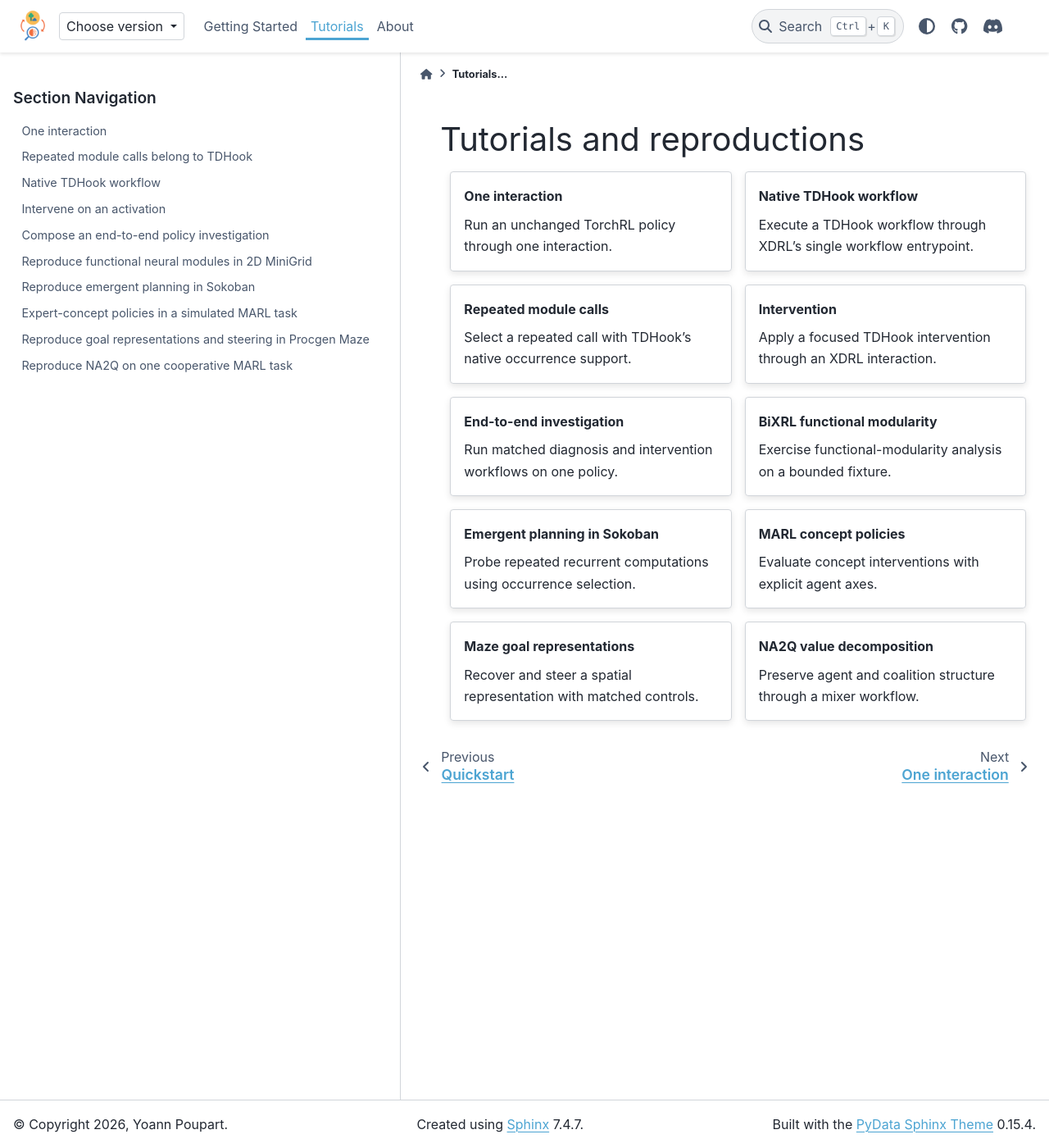
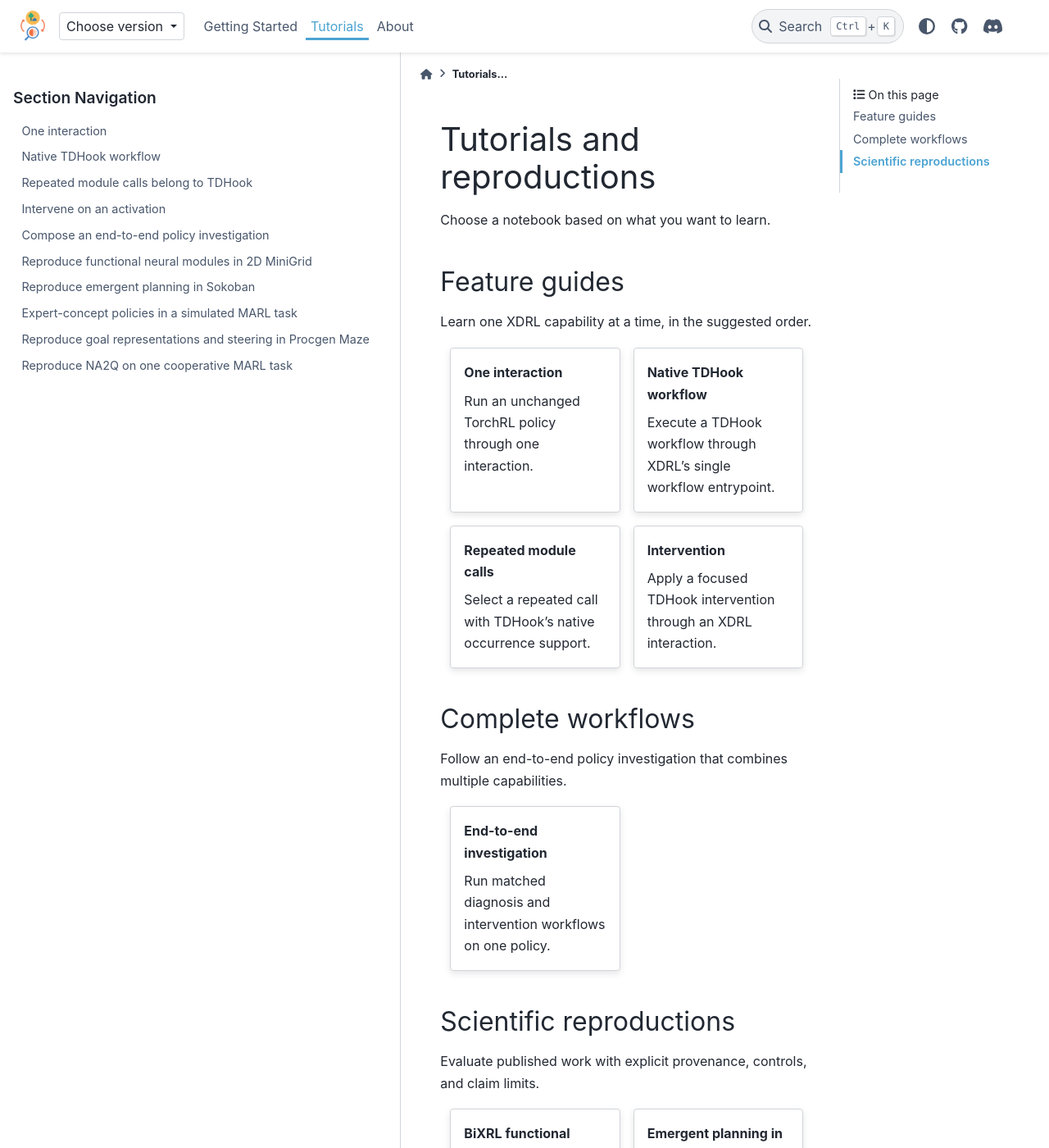
Before and after one commit to Xmaster6y/xdrl, a Sphinx documentation site: the page built from docs/source/tutorials.rst, in a window 1280 px wide and 1400 px high. Shown: the whole window at 82% size. Built offline with Sphinx 7.4.7 and the PyData theme 0.15.4, drawn with Linux system fonts in a browser that asks for light colours; pages that are not in the unit, such as notebooks, are missing from menus; comment, search, counter and statistics services are not loaded.

Commit message:
docs: group notebooks by learning intent (#82)
* docs: group notebooks by learning intent

* docs: tighten notebook gallery copy

```diff
--- a/docs/source/tutorials.rst
+++ b/docs/source/tutorials.rst
@@ -1,5 +1,12 @@
 Tutorials and reproductions
 ===========================
+
+Choose a notebook based on what you want to learn.
+
+Feature guides
+--------------
+
+Learn one XDRL capability at a time, in the suggested order.
 
 .. grid:: 1 2 2 2
    :gutter: 3
@@ -32,12 +39,28 @@
 
       Apply a focused TDHook intervention through an XDRL interaction.
 
+Complete workflows
+------------------
+
+Follow an end-to-end policy investigation that combines multiple capabilities.
+
+.. grid:: 1 2 2 2
+   :gutter: 3
+
    .. grid-item-card:: End-to-end investigation
       :link: notebooks/end-to-end-policy-investigation
       :link-type: doc
       :class-card: surface
 
       Run matched diagnosis and intervention workflows on one policy.
+
+Scientific reproductions
+------------------------
+
+Evaluate published work with explicit provenance, controls, and claim limits.
+
+.. grid:: 1 2 2 2
+   :gutter: 3
 
    .. grid-item-card:: BiXRL functional modularity
       :link: reproductions/bixrl-functional-modularity
@@ -78,8 +101,8 @@
    :hidden:
 
    notebooks/collection.ipynb
+   notebooks/workflow-evidence.ipynb
    notebooks/internal-computation.ipynb
-   notebooks/workflow-evidence.ipynb
    notebooks/intervention.ipynb
    notebooks/end-to-end-policy-investigation.ipynb
    reproductions/bixrl-functional-modularity.ipynb
```
